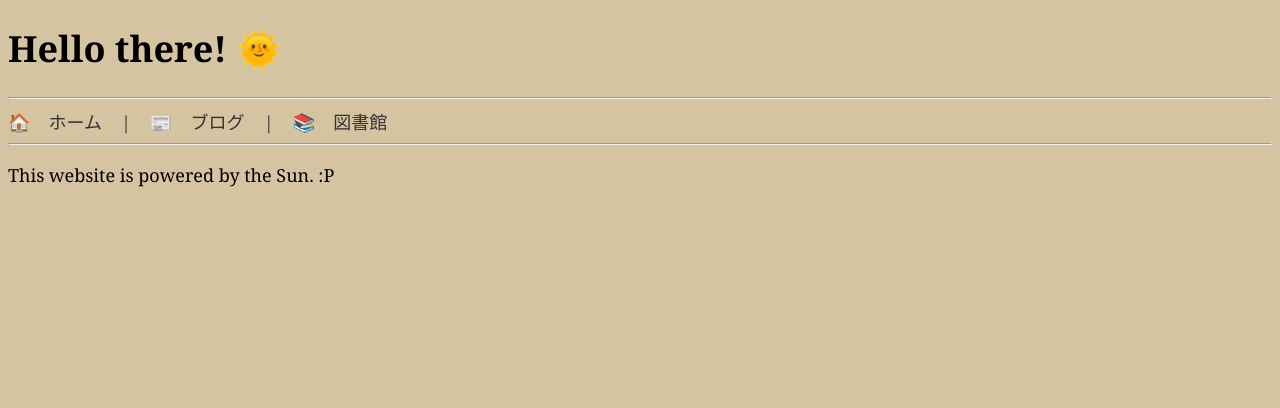
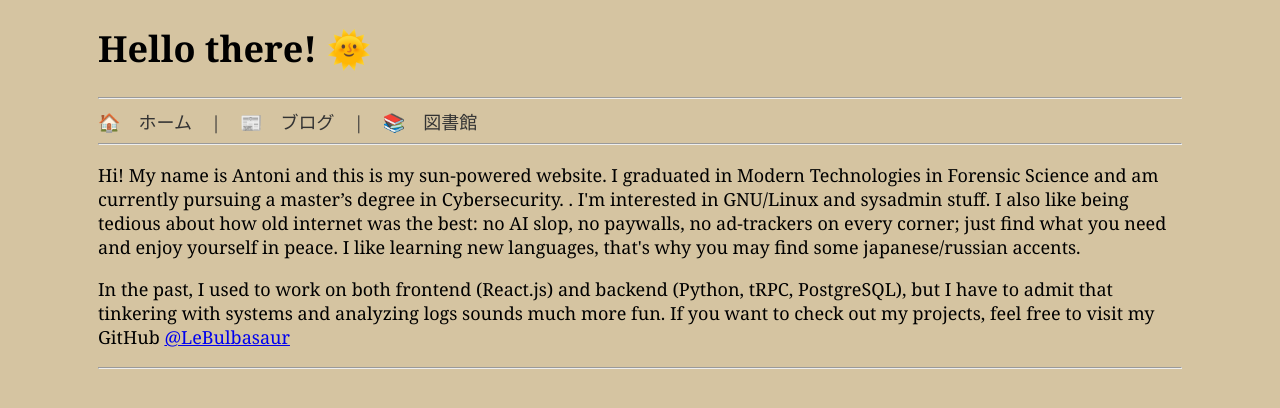
Before and after one commit to LeBulbasaur/solar-website, a plain HTML site: page public/index.html in a window 1280 px wide. Drawn offline with Linux system fonts and the light colour scheme.

Commit message:
added bio

```diff
--- a/public/index.html
+++ b/public/index.html
@@ -19,6 +19,22 @@
       </a>
     </nav>
     <hr />
-    <p>This website is powered by the Sun. :P</p>
+    <p>
+      Hi! My name is Antoni and this is my sun-powered website. I graduated in
+      Modern Technologies in Forensic Science and am currently pursuing a
+      master’s degree in Cybersecurity. . I'm interested in GNU/Linux and
+      sysadmin stuff. I also like being tedious about how old internet was the
+      best: no AI slop, no paywalls, no ad-trackers on every corner; just find
+      what you need and enjoy yourself in peace. I like learning new languages,
+      that's why you may find some japanese/russian accents.
+    </p>
+    <p>
+      In the past, I used to work on both frontend (React.js) and backend
+      (Python, tRPC, PostgreSQL), but I have to admit that tinkering with
+      systems and analyzing logs sounds much more fun. If you want to check out
+      my projects, feel free to visit my GitHub
+      <a href="https://github.com/LeBulbasaur">@LeBulbasaur</a>
+    </p>
+    <hr />
   </body>
 </html>
--- a/public/style.css
+++ b/public/style.css
@@ -5,6 +5,7 @@
 
 body {
   background-color: #d5c4a1;
+  padding: 0 5em;
 }
 
 h1 {
@@ -20,3 +21,9 @@ nav a + a::before {
   content: "|";
   margin: 0 0.8em;
 }
+
+@media (max-width: 800px) {
+  body {
+    padding: 0 2em;
+  }
+}
```
